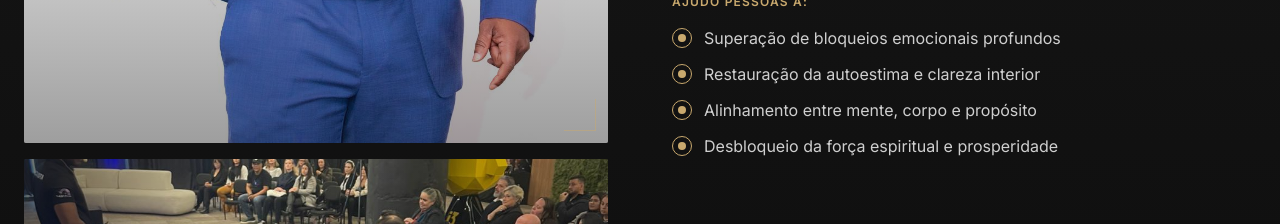
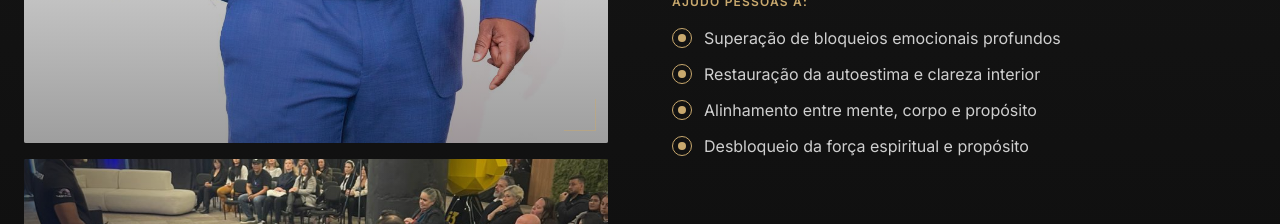
Before and after one commit to querycodigo2025/sebastian-almeida-site, a React (Vite) app: page / in a window 1280 px wide. Shown: the part 1700-1924 px from the top of the page. Built offline with nearby package versions, Linux system fonts and the light colour scheme; a web font is replaced by a local one.

Commit message:
fix: trocar prosperidade por proposito no About

```diff
--- a/src/components/About.jsx
+++ b/src/components/About.jsx
@@ -2,7 +2,7 @@ const impacts = [
   'Superação de bloqueios emocionais profundos',
   'Restauração da autoestima e clareza interior',
   'Alinhamento entre mente, corpo e propósito',
-  'Desbloqueio da força espiritual e prosperidade',
+  'Desbloqueio da força espiritual e propósito',
 ]
 
 const credentials = [
```
